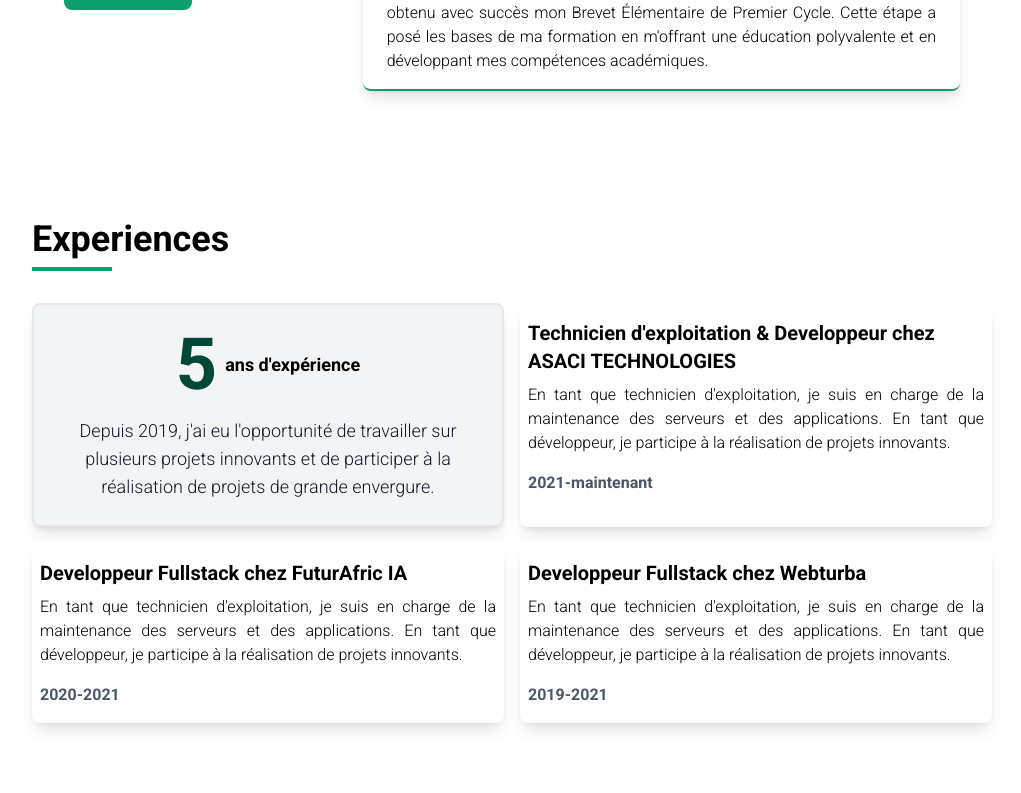
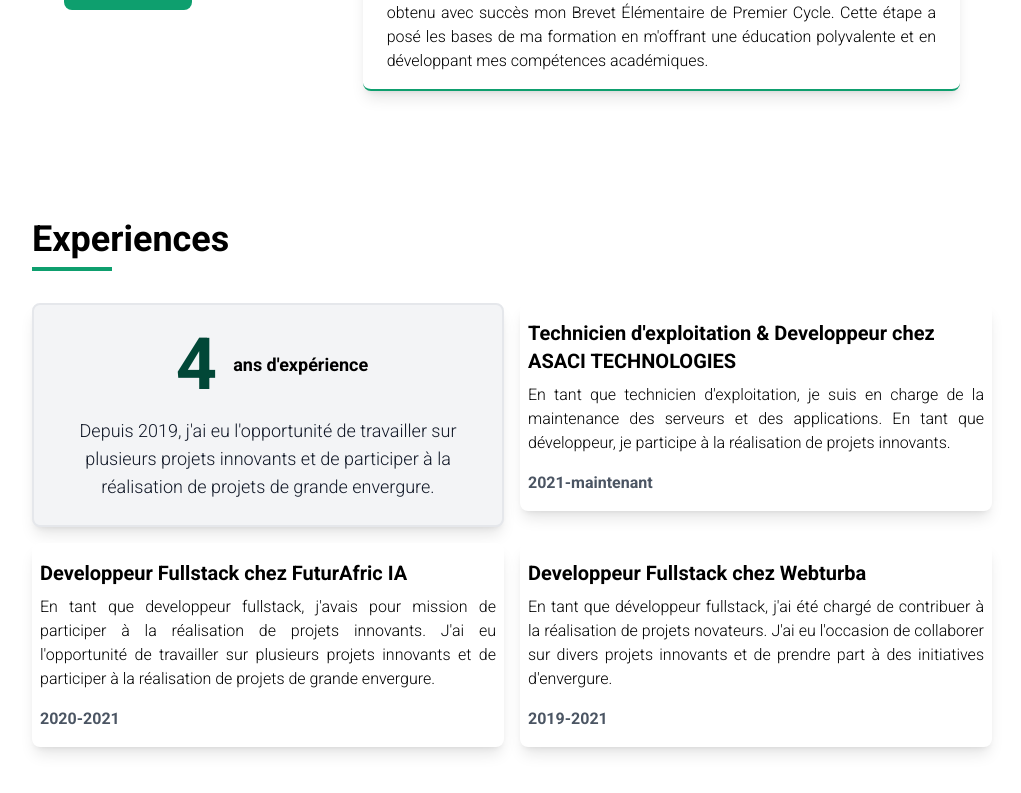
Before and after one commit to RoomCodeTraining/site, a Nuxt app: page / in a window 1280 px wide. Shown: the part 1999-2792 px from the top of the page, without its empty margins (128-1149 px from the left). Built offline with nearby package versions, Linux system fonts and the light colour scheme.

Commit message:
fix footer

```diff
--- a/components/Experience.vue
+++ b/components/Experience.vue
@@ -5,7 +5,10 @@
         <div class="grid grid-cols-1 md:grid-cols-2 gap-4 mb-8 mt-8">
             <div class="w-full h-auto bg-gray-100 p-6 rounded-lg shadow-lg text-center border-2">
                 <div class="flex items-center justify-center mb-4">
-                    <span class="text-7xl font-bold text-green-900 mr-2">5</span>
+                    <span
+                        class="text-7xl font-bold text-green-900 mr-2 px-2 rounded-sm border-green-900">
+                         4
+                    </span>
                     <span class="text-lg font-semibold">ans d'expérience</span>
                 </div>
                 <p class="text-lg text-gray-900 text-left lg:text-center">
@@ -13,17 +16,35 @@
                     la réalisation de projets de grande envergure.
                 </p>
             </div>
-            <ExperienceCard year='2021-maintenant' post="Technicien d'exploitation & Developpeur"
-                description="En tant que technicien d'exploitation, je suis en charge de la maintenance des serveurs et des applications. En tant que développeur, je participe à la réalisation de projets innovants."
-                company="ASACI TECHNOLOGIES" />
-            <ExperienceCard year='2020-2021' post="Developpeur Fullstack"
-                description="En tant que technicien d'exploitation, je suis en charge de la maintenance des serveurs et des applications. En tant que développeur, je participe à la réalisation de projets innovants."
-                company="FuturAfric IA" />
-            <ExperienceCard year='2019-2021' post="Developpeur Fullstack"
-                description="En tant que technicien d'exploitation, je suis en charge de la maintenance des serveurs et des applications. En tant que développeur, je participe à la réalisation de projets innovants."
-                company="Webturba" />
+            <div v-for="experience in experiences" :key="experience.id">
+                <ExperienceCard :year="experience.year" :post="experience.post" :company="experience.company"
+                    :description="experience.description" />
+            </div>
         </div>
     </div>
 </template>
 
-<script setup></script>
+<script setup>
+    const experiences = [{
+            id: 1,
+            year: '2021-maintenant',
+            post: "Technicien d'exploitation & Developpeur",
+            company: "ASACI TECHNOLOGIES",
+            description: "En tant que technicien d'exploitation, je suis en charge de la maintenance des serveurs et des applications. En tant que développeur, je participe à la réalisation de projets innovants.",
+        },
+        {
+            id: 2,
+            year: '2020-2021',
+            post: "Developpeur Fullstack",
+            company: "FuturAfric IA",
+            description: "En tant que developpeur fullstack, j'avais pour mission de participer à la réalisation de projets innovants. J'ai eu l'opportunité de travailler sur plusieurs projets innovants et de participer à la réalisation de projets de grande envergure."
+        },
+        {
+            id: 3,
+            year: '2019-2021',
+            post: "Developpeur Fullstack",
+            company: "Webturba",
+            description: "En tant que développeur fullstack, j'ai été chargé de contribuer à la réalisation de projets novateurs. J'ai eu l'occasion de collaborer sur divers projets innovants et de prendre part à des initiatives d'envergure."
+        }
+    ];
+</script>
--- /dev/null
+++ b/components/Footer.vue
@@ -0,0 +1,33 @@
+<template>
+<footer class="bg-white">
+  <div class="max-w-7xl mx-auto py-12 px-4 sm:px-6 md:flex md:items-center md:justify-between lg:px-8">
+    <div class="flex justify-center space-x-6 md:order-2">
+      <a target="__blank" href="https://www.facebook.com/darogersie" class="text-gray-400 hover:text-gray-500">
+        <span class="sr-only">Facebook</span>
+        <svg class="h-6 w-6" fill="currentColor" viewBox="0 0 24 24" aria-hidden="true">
+          <path fill-rule="evenodd" d="M22 12c0-5.523-4.477-10-10-10S2 6.477 2 12c0 4.991 3.657 9.128 8.438 9.878v-6.987h-2.54V12h2.54V9.797c0-2.506 1.492-3.89 3.777-3.89 1.094 0 2.238.195 2.238.195v2.46h-1.26c-1.243 0-1.63.771-1.63 1.562V12h2.773l-.443 2.89h-2.33v6.988C18.343 21.128 22 16.991 22 12z" clip-rule="evenodd" />
+        </svg>
+      </a>
+      <a target="__blank" href="https://github.com/roomdada" class="text-gray-400 hover:text-gray-500">
+        <span class="sr-only">GitHub</span>
+        <svg class="h-6 w-6" fill="currentColor" viewBox="0 0 24 24" aria-hidden="true">
+          <path fill-rule="evenodd" d="M12 2C6.477 2 2 6.484 2 12.017c0 4.425 2.865 8.18 6.839 9.504.5.092.682-.217.682-.483 0-.237-.008-.868-.013-1.703-2.782.605-3.369-1.343-3.369-1.343-.454-1.158-1.11-1.466-1.11-1.466-.908-.62.069-.608.069-.608 1.003.07 1.531 1.032 1.531 1.032.892 1.53 2.341 1.088 2.91.832.092-.647.35-1.088.636-1.338-2.22-.253-4.555-1.113-4.555-4.951 0-1.093.39-1.988 1.029-2.688-.103-.253-.446-1.272.098-2.65 0 0 .84-.27 2.75 1.026A9.564 9.564 0 0112 6.844c.85.004 1.705.115 2.504.337 1.909-1.296 2.747-1.027 2.747-1.027.546 1.379.202 2.398.1 2.651.64.7 1.028 1.595 1.028 2.688 0 3.848-2.339 4.695-4.566 4.943.359.309.678.92.678 1.855 0 1.338-.012 2.419-.012 2.747 0 .268.18.58.688.482A10.019 10.019 0 0022 12.017C22 6.484 17.522 2 12 2z" clip-rule="evenodd" />
+        </svg>
+      </a>
+
+      <a target="__blank" href="https://www.linkedin.com/in/da-sie-roger-889289192" class="text-gray-400 hover:text-gray-500">
+        <span class="sr-only">Linkedin</span>
+        <svg class="h-6 w-6" fill="currentColor"  xmlns="http://www.w3.org/2000/svg" aria-hidden="true"   viewBox="0 0 24 24" style="transform: ;msFilter:;"><circle cx="4.983" cy="5.009" r="2.188"></circle><path d="M9.237 8.855v12.139h3.769v-6.003c0-1.584.298-3.118 2.262-3.118 1.937 0 1.961 1.811 1.961 3.218v5.904H21v-6.657c0-3.27-.704-5.783-4.526-5.783-1.835 0-3.065 1.007-3.568 1.96h-.051v-1.66H9.237zm-6.142 0H6.87v12.139H3.095z"></path></svg>
+      </a>
+    </div>
+    <div class="mt-8 md:mt-0 md:order-1">
+      <p class="text-center text-bold text-gray-700">&copy; {{ year }} {{ signature }}</p>
+    </div>
+  </div>
+</footer>
+
+</template>
+<script setup>
+    const year = new Date().getFullYear();
+    const signature = ", Build with love by <Roomdada/>"
+</script>
--- a/components/Realisation.vue
+++ b/components/Realisation.vue
@@ -12,6 +12,7 @@
     </div>
 </template>
 <script setup>
+
  const realisations = [
     {
       id: 1,
@@ -34,6 +35,26 @@
       description: "Réalisation du site web du cabinet YOBSAJ, cabinet d'expertise juridique en cote d'ivoire'.",
       technologies : ['HTML', 'CSS', 'JS', 'TailwindCSS']
     },
-
+    {
+      id: 4,
+      type : "Fullstack",
+      title : "Cantine Management",
+      description : "Application de gestion de cantine pour entreprise. Cette application permet de gerer les repas des employés d'une entreprise, la facturation et la gestion des commandes.",
+      technologies : ['PHP', 'Laravel', 'MySQL', 'JS', 'TailwindCSS', 'AlpineJS', 'Livewire']
+    },
+    {
+      id : 5,
+      type : "Fullstack",
+      title : "Asa-controller",
+      description : "Asa-controller est une plateforme de gestion des verifications de la validité des assurances automobiles en Cote d'Ivoire.",
+      technologies : ['PHP', 'Laravel', 'TailwindCSS', 'AlpineJS', 'Livewire', 'MySQL', 'JS']
+    },
+    {
+      id: 6,
+      type: "frontend",
+      title : "Site ASACI",
+      description : 'Réalisation de la refonte du site de l\'Association des Sociétés d\'Assurances de Côte d\'Ivoire(ASACI)',
+      technologies : ['HTML', 'CSS', 'JS', 'TailwindCSS']
+    }
   ];
 </script>
--- a/pages/index.vue
+++ b/pages/index.vue
@@ -2,18 +2,19 @@
     <Header />
     <Hero />
     <div class="container mx-auto  py-12">
-        <div class="px-8 py-6 mt-8 rounded-lg lg:mx-32 hidden lg:block"  id="cursus">
-            <h2 class="text-4xl font-bold mb-2">Mon Cursus scolaire</h2>
+        <div class="px-8 py-6 mt-8 rounded-lg lg:mx-32 hidden lg:block" id="cursus">
+            <h2 class="text-4xl font-bold mb-2">Mon Cursus</h2>
             <div class="h-1 w-20 bg-green-500"></div>
             <Cursus />
         </div>
         <Experience />
         <Realisation />
     </div>
+    <Footer />
 </template>
 <style>
     body {
-       font-family: "Roboto", sans-serif;
+        font-family: "Roboto", sans-serif;
         font-weight: 300;
         font-style: normal;
     }
```
